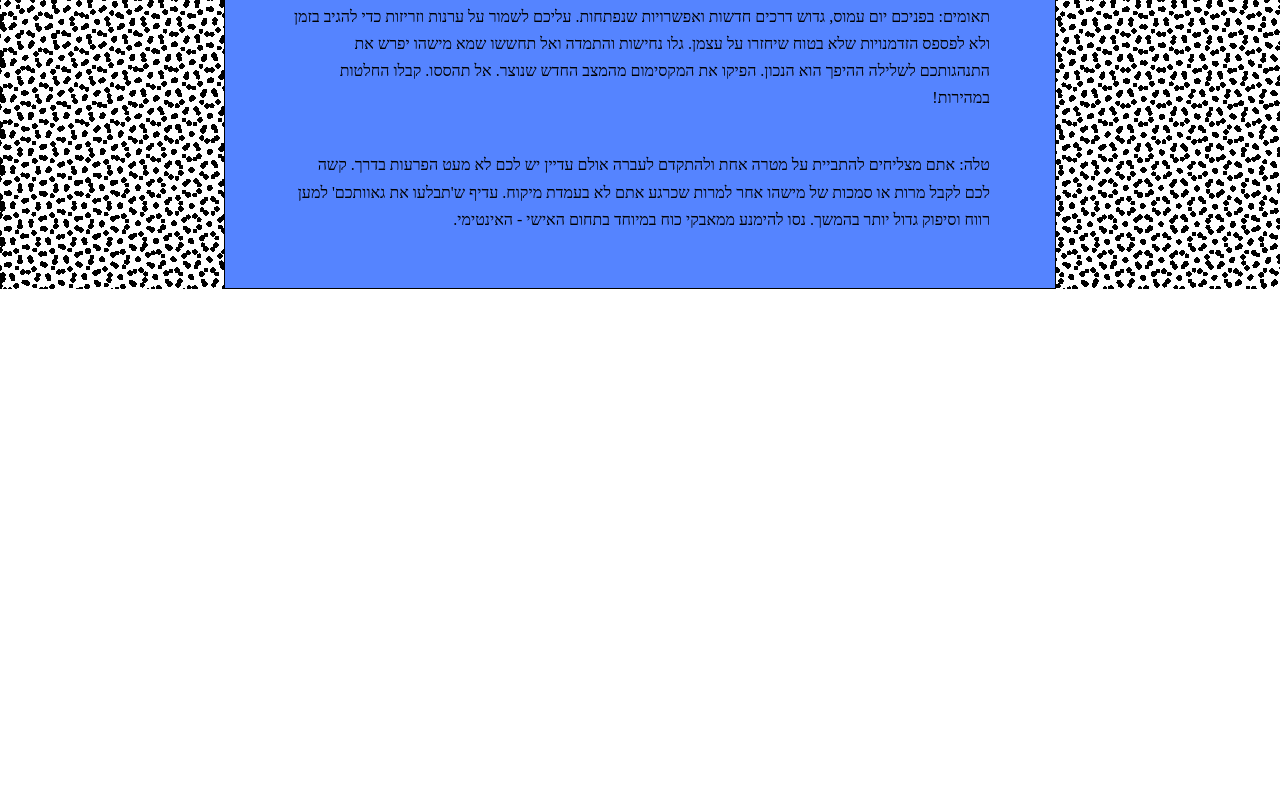
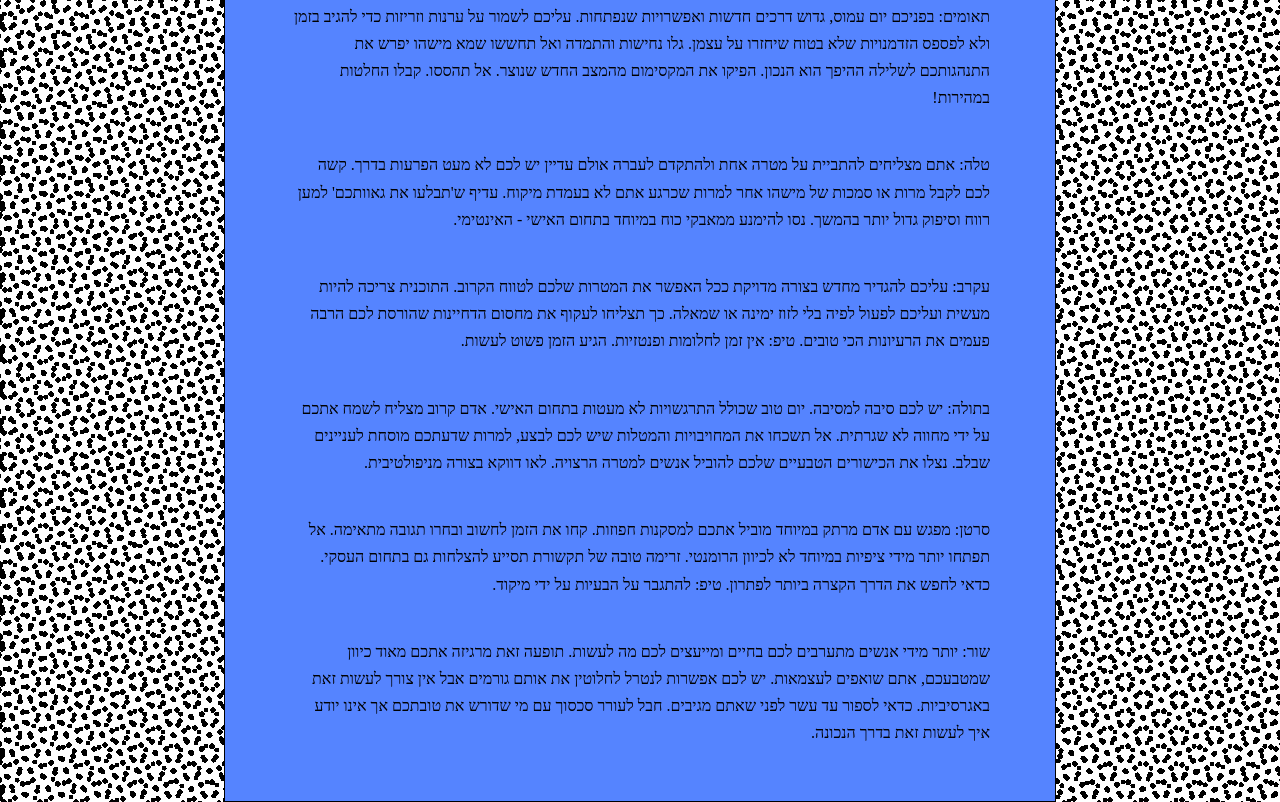
Before and after one commit to efratyr01-byte/news-from-above, a plain HTML site: page index.html in a window 1280 px wide. Shown: the part 1176-1978 px from the top of the page. Before the commit the page ends 1465 px from the top, so only its background shows below. Drawn offline with Linux system fonts and the light colour scheme; a script that the page names is missing; a web font is replaced by a local one.

Commit message:
Update index.html

```diff
--- a/index.html
+++ b/index.html
@@ -103,6 +103,28 @@
   </p>
 </div>
 
+<div class="body-text">
+  <p>
+    עקרב: עליכם <span class="volatile">להגדיר מחדש בצורה מדויקת ככל האפשר את המטרות שלכם לטווח הקרוב. התוכנית צריכה להיות מעשית ועליכם לפעול לפיה בלי</span> לזוז <span class="volatile">ימינה או שמאלה. כך תצליחו לעקוף את מחסום הדחיינות שהורסת לכם הרבה פעמים את הרעיונות הכי טובים.</span> טיפ: אין זמן <span class="volatile">לחלומות ופנטזיות. הגיע הזמן פשוט לעשות.</span>
+  </p>
+</div>
+<div class="body-text">
+  <p>
+    בתולה: <span class="volatile">יש לכם סיבה למסיבה. יום טוב שכולל התרגשויות לא מעטות בתחום האישי. אדם קרוב מצליח לשמח אתכם על ידי מחווה לא שגרתית.</span> אל תשכחו <span class="volatile">את המחויבויות והמטלות</span> שיש לכם <span class="volatile">לבצע, למרות שדעתכם מוסחת לעניינים שבלב. נצלו את ה</span>כישורים <span class="volatile">הטבעיים שלכם</span> להוביל אנשים למטרה הרצויה<span class="volatile">. לאו דווקא</span> בצורה מניפולטיבית.
+  </p>
+</div>
+
+<div class="body-text">
+  <p>
+    סרטן: <span class="volatile">מפגש עם אדם מרתק במיוחד מוביל אתכם למסקנות חפוזות. קחו את הזמן לחשוב ובחרו תגובה מתאימה.</span> אל תפתחו <span class="volatile">יותר מידי</span> ציפיות <span class="volatile">במיוחד לא</span> לכיוון הרומנטי. <span class="volatile">זרימה טובה של תקשורת תסייע להצלחות גם בתחום העסקי. כדאי לחפש את הדרך הקצרה ביותר לפתרון.</span> טיפ: להתגבר <span class="volatile">על הבעיות על ידי מיקוד.</span>
+  </p>
+</div>
+<div class="body-text">
+  <p>
+    שור: <span class="volatile">יותר מידי</span> אנשים <span class="volatile">מתערבים לכם בחיים ו</span>מייעצים לכם <span class="volatile">מה לעשות. תופעה זאת מרגיזה אתכם מאוד כיוון שמטבעכם, אתם שואפים לעצמאות. יש לכם אפשרות לנטרל לחלוטין את אותם גורמים אבל אין צורך לעשות זאת</span> באגרסיביות<span class="volatile">. כדאי לספור עד עשר לפני שאתם מגיבים. חבל</span> לעורר סכסוך עם <span class="volatile">מי שדורש</span> א<span class="volatile">ת טו</span>ב<span class="volatile">תכם</span> א<span class="volatile">ך אינו יודע איך לעשות זאת בדרך הנכונה.</span>
+  </p>
+</div>
+
 <div id="overlay" class="overlay">
   <div id="fortune" class="fortune-box"></div>
 </div>
```
